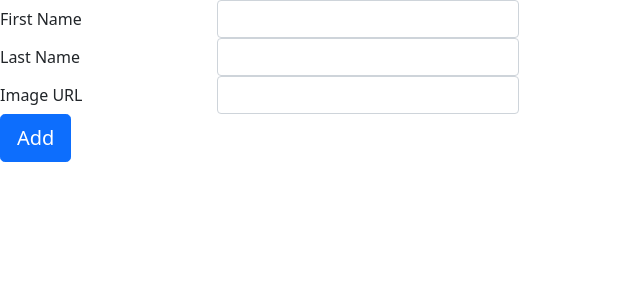
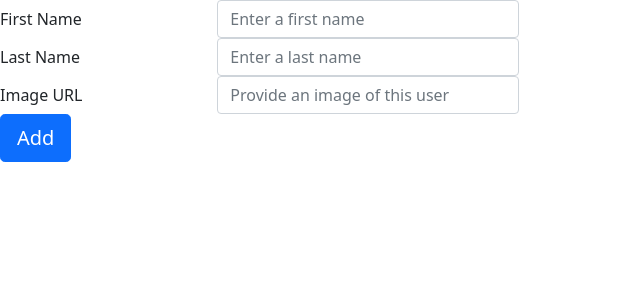
Before and after one commit to cschweipert/flask-blogly, a Python web app: template templates/create_user.html in a window 1280 px wide. Shown: the top 300 px of the page, without its empty margins (0-640 px from the left). Run offline with Jinja, Linux system fonts and the light colour scheme; the template is opened without the code that fills it, so the values that code supplies are empty.

Commit message:
create templates html

```diff
--- a/templates/create_user.html
+++ b/templates/create_user.html
@@ -8,19 +8,19 @@
     <div class="form-group row">
         <label class="col-2 col-form-label">First Name</label>
         <div class="col-3 my-input">
-            <input name="first-name" required aria-label="Test" class="form-control">
+            <input name="first-name" placeholder="Enter a first name" required aria-label="Test" class="form-control">
         </div>
     </div>
     <div class="form-group row">
         <label class="col-2 col-form-label">Last Name</label>
         <div class="col-3 my-input">
-            <input name="last_name" required aria-label="Test" class="form-control">
+            <input name="last_name" placeholder="Enter a last name" required aria-label="Test" class="form-control">
         </div>
     </div>
     <div class="form-group row">
         <label class="col-2 col-form-label">Image URL</label>
         <div class="col-3 my-input">
-            <input name="img_ulr" required aria-label="Test" class="form-control">
+            <input name="img_ulr" placeholder="Provide an image of this user" required aria-label="Test" class="form-control">
         </div>
     </div>
     <button class="btn btn-primary btn-lg">
```
Also changed, not shown: templates/detail.html (+18 -0 lines), templates/listing.html (+19 -0 lines).
